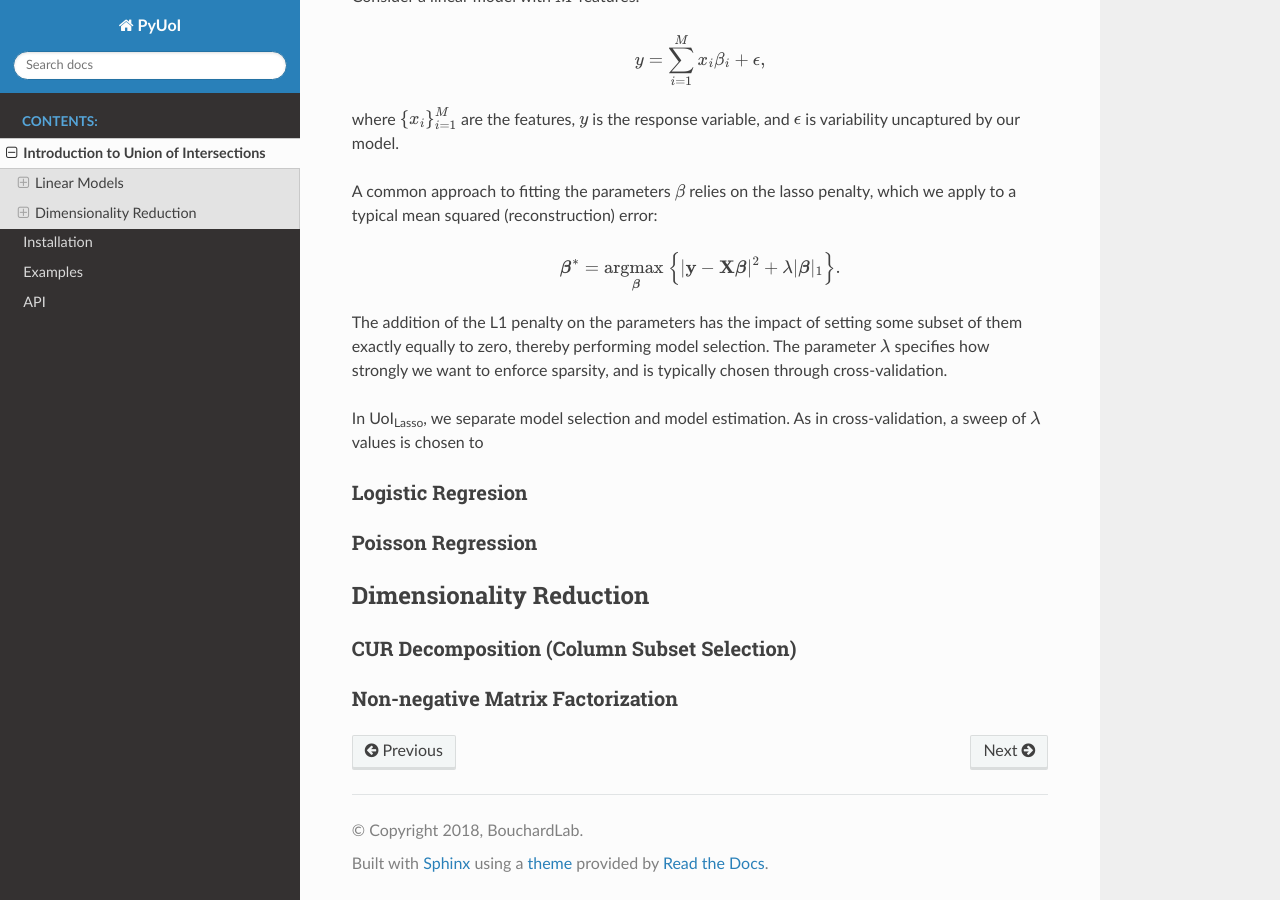
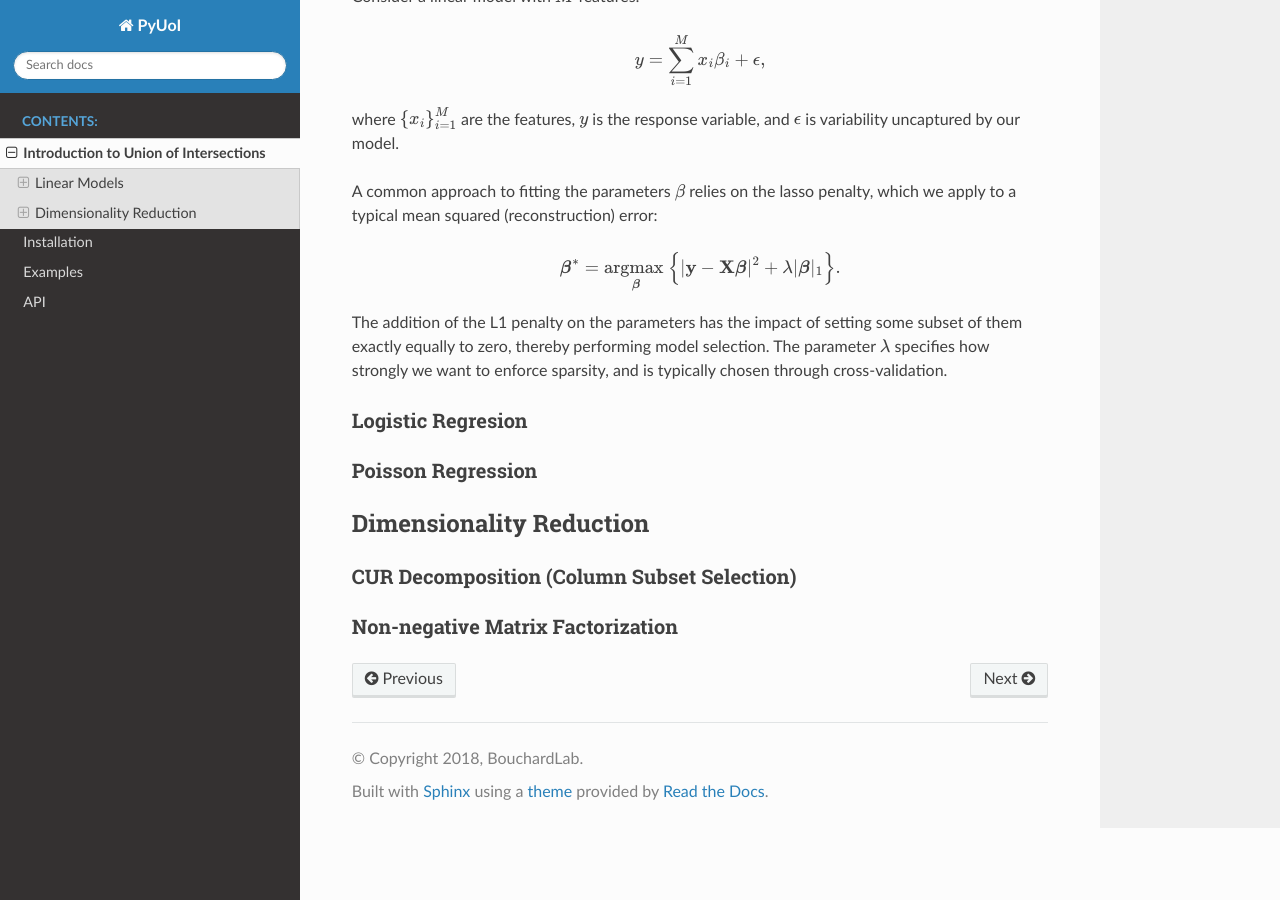
Before and after one commit to BouchardLab/pyuoi, a Sphinx documentation site: the page built from docs/source/introduction.rst, in a window 1280 px wide and 900 px high, scrolled down 834 px. Built offline with Sphinx 7.4.7 and the Read the Docs theme 2.0.0, drawn with Linux system fonts in a browser that asks for light colours.

Commit message:
ready for merging

```diff
--- a/docs/source/examples.rst
+++ b/docs/source/examples.rst
@@ -97,10 +97,6 @@ A few differences from the Lasso case are worth pointing out:
 
 * The estimation score, can be set to the either the log-likelihood (and penalized versions thereof) or the accuracy
 
-* hello
-
-jello
-
 Poisson Regression
 ------------------
 
--- a/docs/source/introduction.rst
+++ b/docs/source/introduction.rst
@@ -66,9 +66,6 @@ subset of them exactly equally to zero, thereby performing model selection. The
 parameter :math:`\lambda` specifies how strongly we want to enforce sparsity,
 and is typically chosen through cross-validation.
 
-In UoI\ :sub:`Lasso`, we separate model selection and model estimation. As in
-cross-validation, a sweep of :math:`\lambda` values is chosen to
-
 
 Logistic Regresion
 ^^^^^^^^^^^^^^^^^^
```
Also changed, not shown: docs/source/pyuoi/linear_model/linear_model.rst (+12 -0 lines), docs/source/pyuoi/decomposition/decomposition.rst (line endings or trailing spaces).
